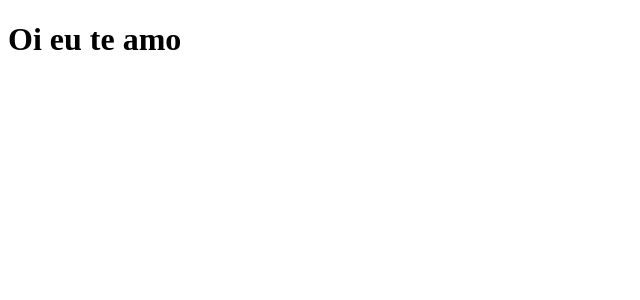
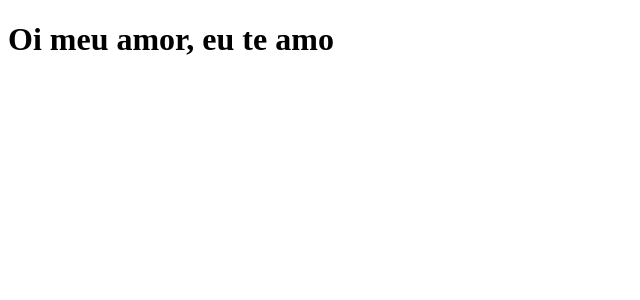
Before and after one commit to andreasmcarvalho/clone-tabnews, a Next.js app: page / in a window 1280 px wide. Shown: the top 300 px of the page, without its empty margins (0-640 px from the left). Built offline with nearby package versions, Linux system fonts and the light colour scheme.

Commit message:
modifica a frase

```diff
--- a/pages/index.js
+++ b/pages/index.js
@@ -1,5 +1,5 @@
 function Home(){
-    return <h1>Oi eu te amo</h1>
+    return <h1>Oi meu amor, eu te amo</h1>
 }
 
 export default Home;
```
